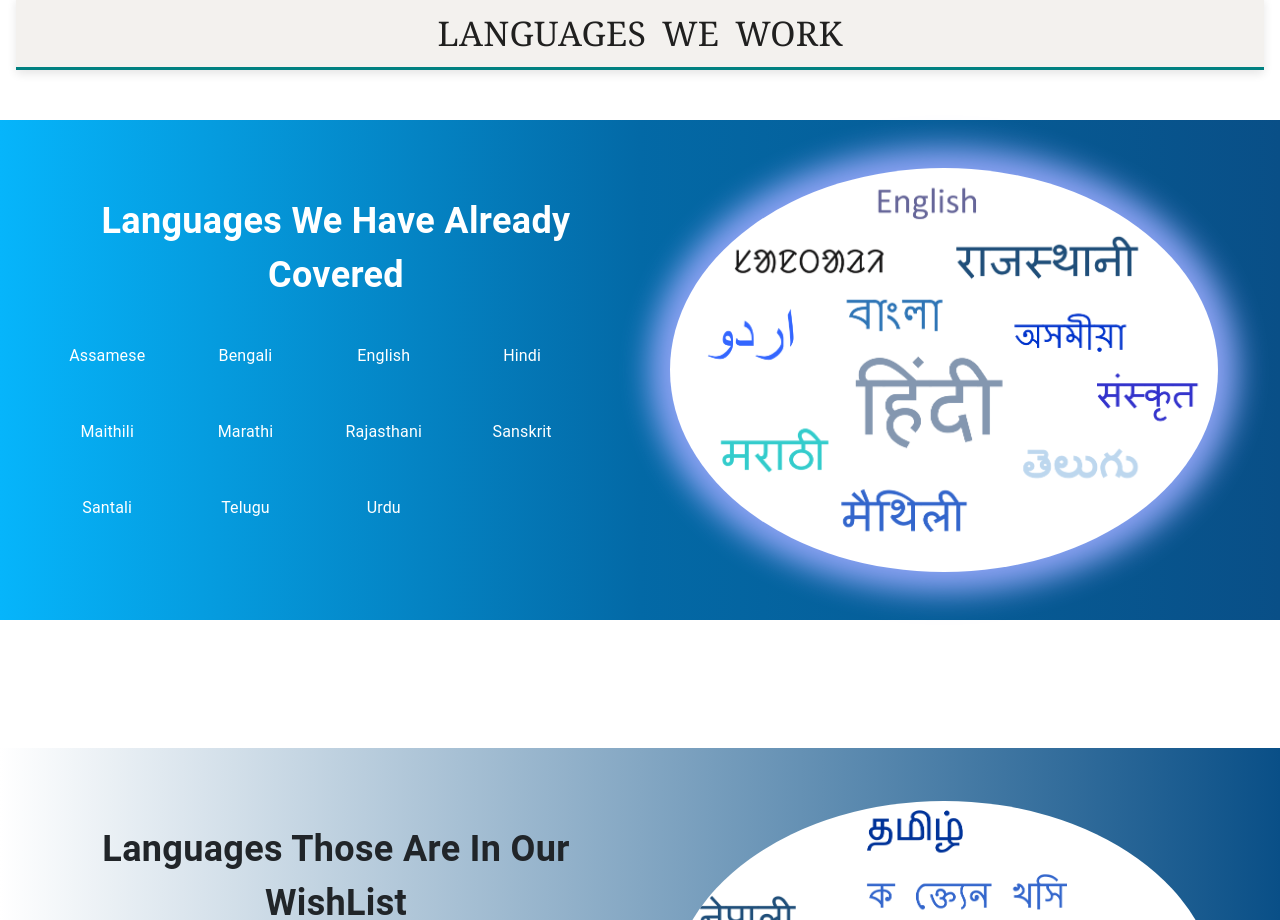
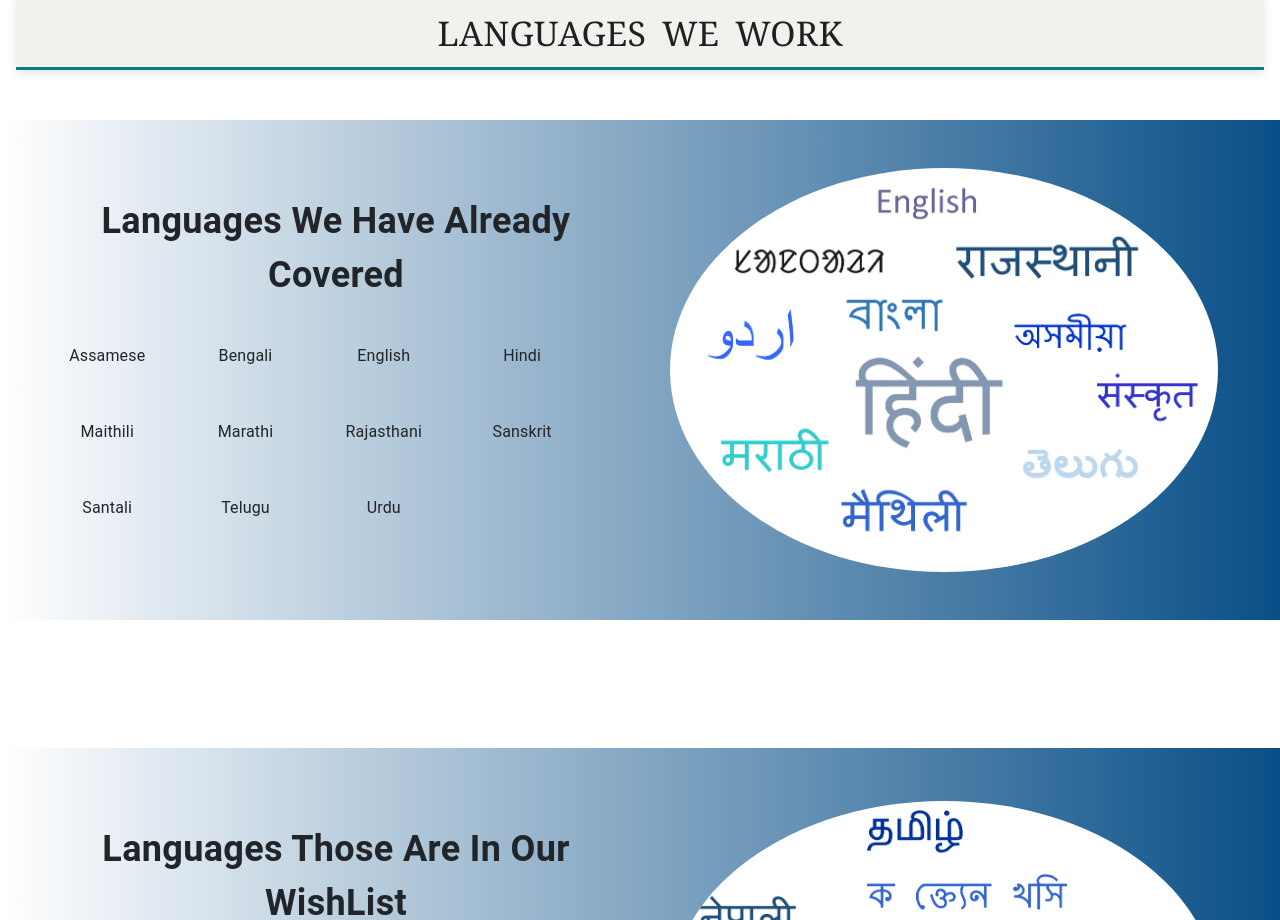
Before and after one commit to TanmoyTheStudent/VaniVerseDemo2, a React (Create React App) app: page / in a window 1280 px wide. Shown: the part 880-1800 px from the top of the page. Built offline with nearby package versions, Linux system fonts and the light colour scheme.

Commit message:
Update Lanuages.js

```diff
--- a/src/components/home/sub-components/Lanuages.js
+++ b/src/components/home/sub-components/Lanuages.js
@@ -19,9 +19,9 @@ const Languages = () => {
         },
         alignItems: 'center',
         justifyContent: 'space-between',
-        background: 'linear-gradient(to right, #06b5fb, #0369a6,#094f87)',
+        background: 'linear-gradient(to right, white,#094f87)',
         padding: 4,
-        color: 'white',
+        //color: 'white',
         minHeight:"500px",
         marginTop:"50px",
         marginBottom:"10%"
@@ -69,7 +69,7 @@ const Languages = () => {
             maxWidth: '90%',
             zIndex: 1,
             borderRadius: '50%',
-            boxShadow: '0px 0px 30px 20px #8ba2f3',
+            //boxShadow: '0px 0px 30px 20px #8ba2f3',
             background:"white"
           }}
         />
```
